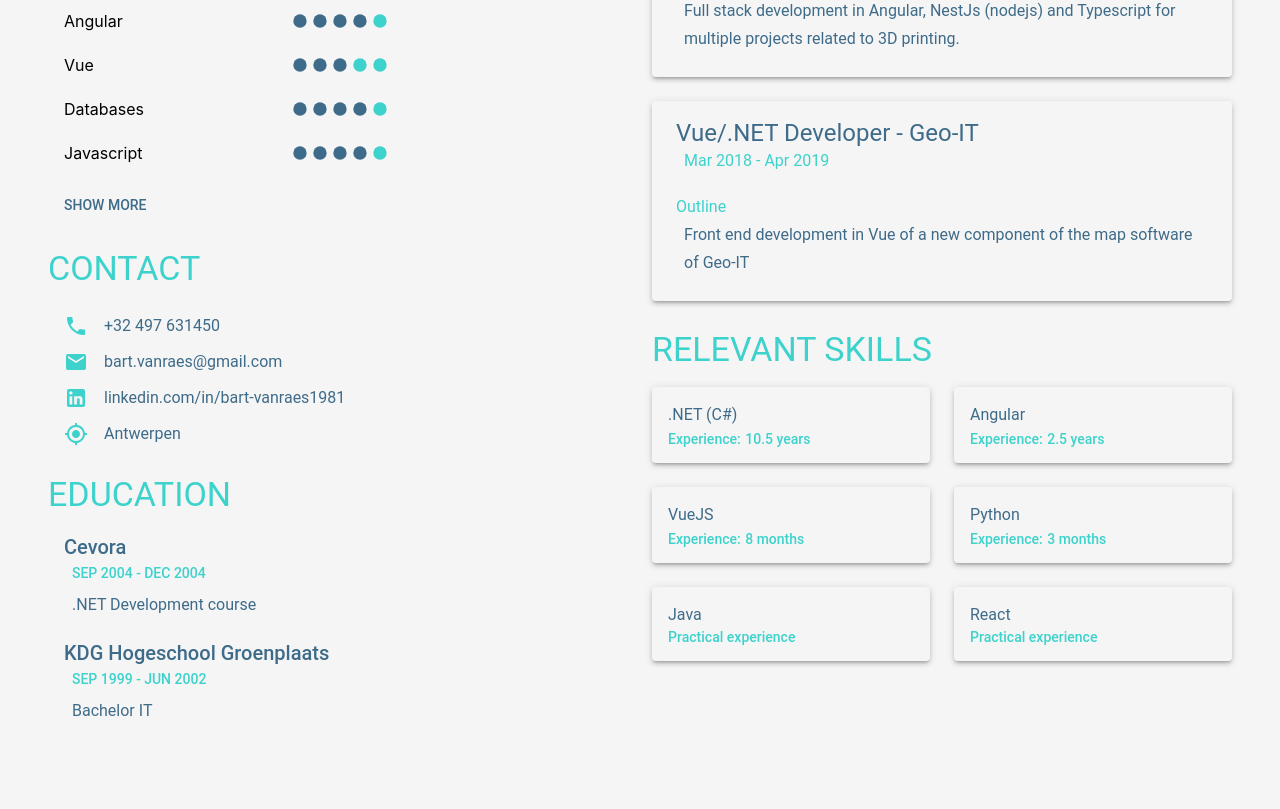
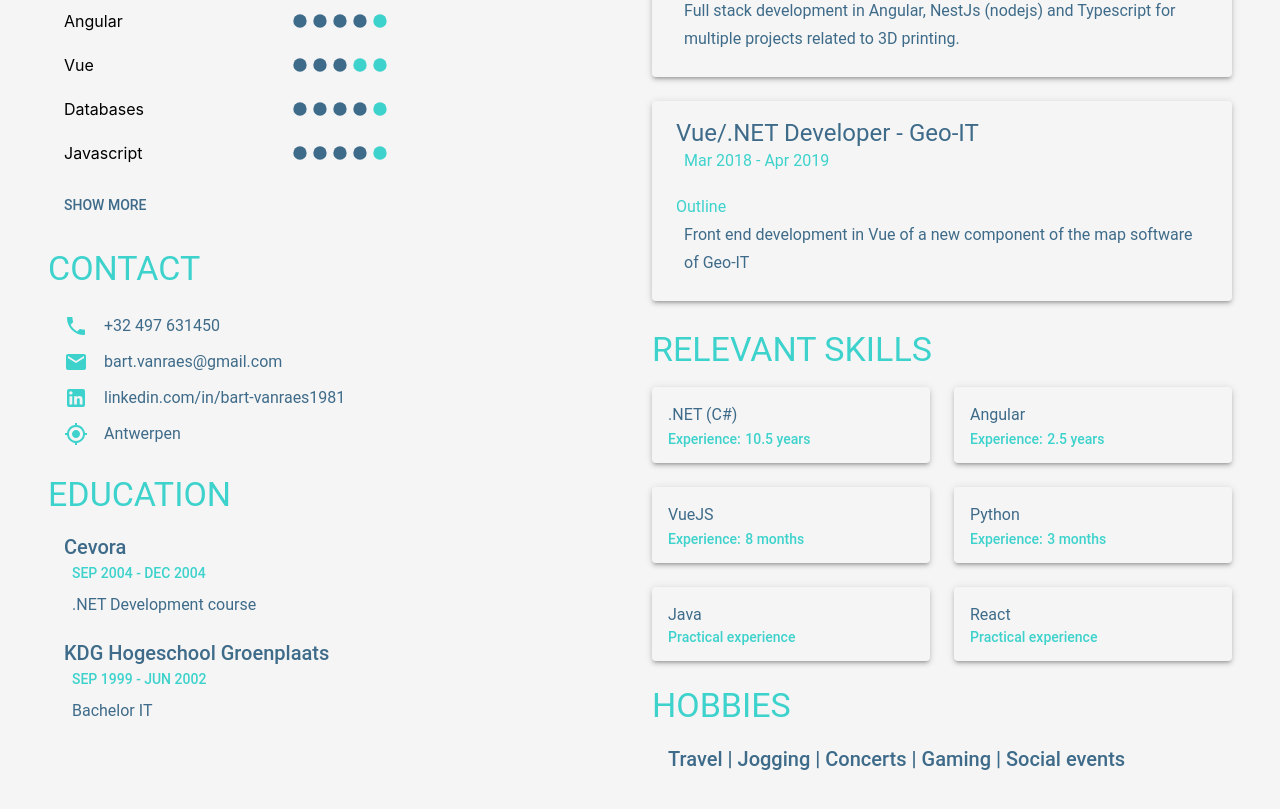
Before and after one commit to bartvanraes/cv-website-react, a React (Create React App) app: page / in a window 1280 px wide. Shown: the part 641-1450 px from the top of the page. Before the commit the page ends 1400 px from the top, so only its background shows below. Built offline with nearby package versions, Linux system fonts and the light colour scheme; a web font is replaced by a local one.

Commit message:
Hobbies added + minor bugs

```diff
--- a/src/components/info/InfoOverviewContainer.js
+++ b/src/components/info/InfoOverviewContainer.js
@@ -18,6 +18,9 @@ const useStyles = makeStyles((theme) => ({
     },
     contactItemStyle: {
         marginLeft: theme.spacing(2),
+        marginTop: theme.spacing(3)
+    },
+    contactItemStyleRight: {
         marginTop: theme.spacing(3)
     },
     contactSectionStyle: {
@@ -262,6 +265,14 @@ function InfoOverviewContainer(props) {
                 <Grid item xs={12} md={6}>
                     {showRelevantExperiences(props, classes)}
                     {showRelevantSkills(props, classes)}
+                    <Box className={classes.contactItemStyleRight}>
+                        <Typography color="textSecondary" variant="h4" className={classes.subtitleStyle}>
+                            HOBBIES
+                        </Typography>
+                        <Typography color="textPrimary" variant="h6" className={classes.eductionSchoolStyle}>
+                            Travel | Jogging | Concerts | Gaming | Social events
+                        </Typography>
+                    </Box>
                 </Grid>
             </Grid>
 
--- a/src/components/skills/SkillOverviewContainer.js
+++ b/src/components/skills/SkillOverviewContainer.js
@@ -1,10 +1,8 @@
 import React from 'react'
 import Grid from '@material-ui/core/Grid'
 import SkillItem from './SkillItemComponent'
-import Switch from '@material-ui/core/Switch'
 import FormGroup from '@material-ui/core/FormGroup'
 import FormControl from '@material-ui/core/FormControl'
-import FormControlLabel from '@material-ui/core/FormControlLabel'
 import Paper from '@material-ui/core/Paper'
 import TextField from '@material-ui/core/TextField'
 import InputLabel from '@material-ui/core/InputLabel'
--- a/src/context/reducers/skillReducer.js
+++ b/src/context/reducers/skillReducer.js
@@ -67,6 +67,8 @@ export const skillReducer = (state, action) => {
                                     returnSkill = null
                                 }
                                 break
+                            default:
+                                returnSkill = null
                         }
                     }
 
```
